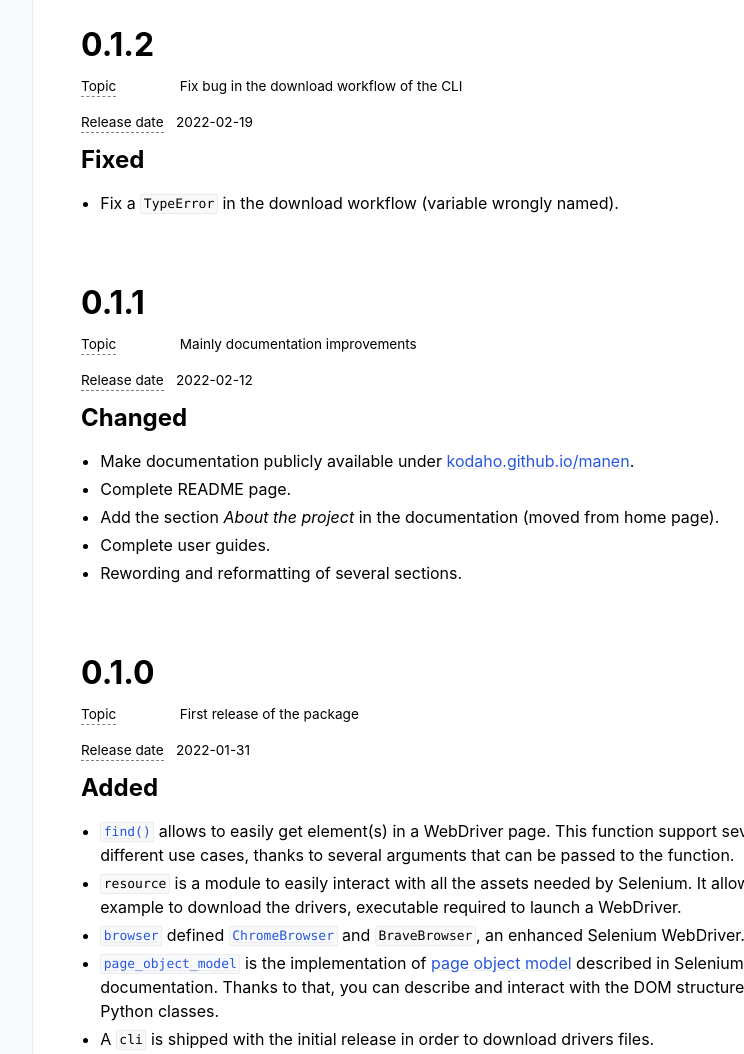
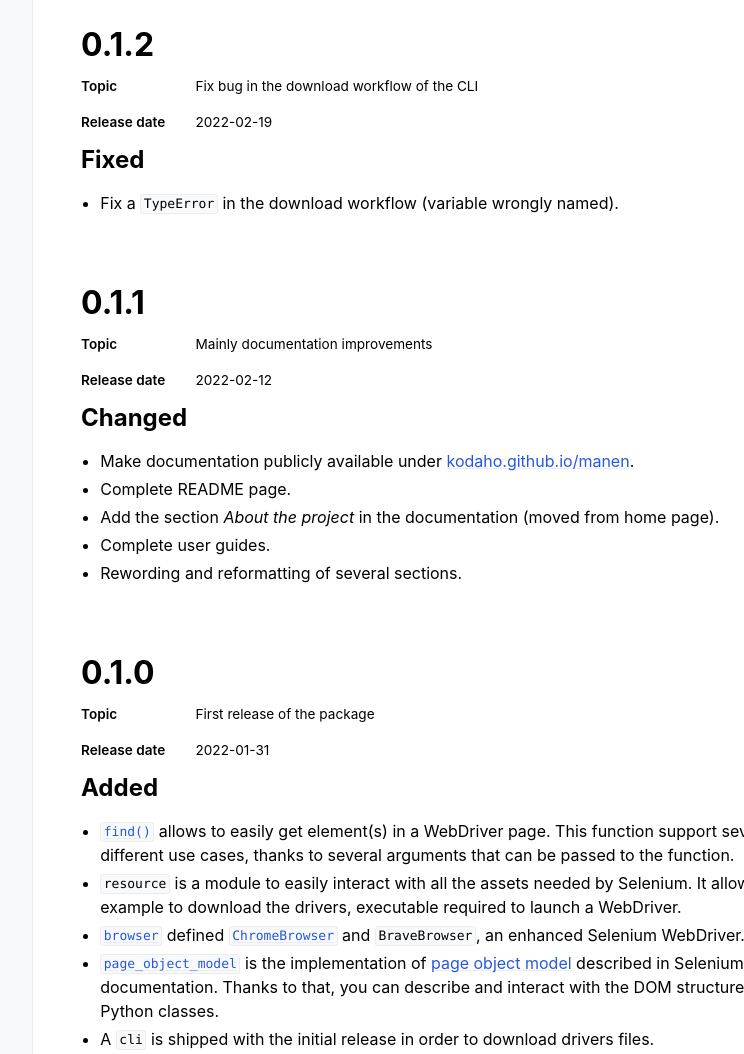
Before and after one commit to kodaho/manen, a plain HTML site: page docs/changelog.html in a window 1280 px wide. Shown: the part 1543-2597 px from the top of the page, without its empty margins (311-1055 px from the left). Drawn offline with Linux system fonts and the light colour scheme.

Commit message:
📚 Built documentation (v0.3.0.dev2 - 4e407bf)

```diff
--- a/docs/changelog.html
+++ b/docs/changelog.html
@@ -271,8 +271,8 @@
 <h1>Changelog<a class="headerlink" href="#changelog" title="Link to this heading">¶</a></h1>
 <section id="id1">
 <h2>0.3.0<a class="headerlink" href="#id1" title="Link to this heading">¶</a></h2>
-<p><span style="border-bottom: 1px dashed grey;padding-bottom: 2px; font-size:85%; margin-right:59px">Topic</span> <span style="font-size:85%"> Refacto &amp; major changes </span></p>
-<p><span style="border-bottom: 1px dashed grey;padding-bottom: 2px; font-size:85%; margin-right:8px">Release date</span> <span style="font-size:85%"> 2022-03-06 </span></p>
+<p><span style="display: inline-block; width: 110px; font-size:85%; font-weight: 600;">Topic</span> <span style="font-size:85%"> Refacto &amp; major changes </span></p>
+<p><span style="display: inline-block; width: 110px; font-size:85%; font-weight: 600;">Release date</span> <span style="font-size:85%"> 2022-03-06 </span></p>
 <div class="admonition warning">
 <p class="admonition-title">Warning</p>
 <p>Even if it’s a minor release, this version represents a major change for the project; the
@@ -313,8 +313,8 @@ available publicly.</p></li>
 </section>
 <section id="id2">
 <h2>0.2.0<a class="headerlink" href="#id2" title="Link to this heading">¶</a></h2>
-<p><span style="border-bottom: 1px dashed grey;padding-bottom: 2px; font-size:85%; margin-right:59px">Topic</span> <span style="font-size:85%"> Rename some classes in <a class="reference internal" href="manen/manen.page_object_model.html#module-manen.page_object_model" title="manen.page_object_model"><code class="xref py py-mod docutils literal notranslate"><span class="pre">page_object_model</span></code></a> and improve CLI </span></p>
-<p><span style="border-bottom: 1px dashed grey;padding-bottom: 2px; font-size:85%; margin-right:8px">Release date</span> <span style="font-size:85%"> 2022-02-19 </span></p>
+<p><span style="display: inline-block; width: 110px; font-size:85%; font-weight: 600;">Topic</span> <span style="font-size:85%"> Rename some classes in <a class="reference internal" href="manen/manen.page_object_model.html#module-manen.page_object_model" title="manen.page_object_model"><code class="xref py py-mod docutils literal notranslate"><span class="pre">page_object_model</span></code></a> and improve CLI </span></p>
+<p><span style="display: inline-block; width: 110px; font-size:85%; font-weight: 600;">Release date</span> <span style="font-size:85%"> 2022-02-19 </span></p>
 <section id="added">
 <h3>Added<a class="headerlink" href="#added" title="Link to this heading">¶</a></h3>
 <ul class="simple">
@@ -345,8 +345,8 @@ private/special methods and classes other than the ones in <code class="docutils
 </section>
 <section id="id4">
 <h2>0.1.2<a class="headerlink" href="#id4" title="Link to this heading">¶</a></h2>
-<p><span style="border-bottom: 1px dashed grey;padding-bottom: 2px; font-size:85%; margin-right:59px">Topic</span> <span style="font-size:85%">  Fix bug in the download workflow of the CLI </span></p>
-<p><span style="border-bottom: 1px dashed grey;padding-bottom: 2px; font-size:85%; margin-right:8px">Release date</span> <span style="font-size:85%"> 2022-02-19 </span></p>
+<p><span style="display: inline-block; width: 110px; font-size:85%; font-weight: 600;">Topic</span> <span style="font-size:85%">  Fix bug in the download workflow of the CLI </span></p>
+<p><span style="display: inline-block; width: 110px; font-size:85%; font-weight: 600;">Release date</span> <span style="font-size:85%"> 2022-02-19 </span></p>
 <section id="id5">
 <h3>Fixed<a class="headerlink" href="#id5" title="Link to this heading">¶</a></h3>
 <ul class="simple">
@@ -359,8 +359,8 @@ private/special methods and classes other than the ones in <code class="docutils
 </section>
 <section id="id6">
 <h2>0.1.1<a class="headerlink" href="#id6" title="Link to this heading">¶</a></h2>
-<p><span style="border-bottom: 1px dashed grey;padding-bottom: 2px; font-size:85%; margin-right:59px">Topic</span> <span style="font-size:85%"> Mainly documentation improvements </span></p>
-<p><span style="border-bottom: 1px dashed grey;padding-bottom: 2px; font-size:85%; margin-right:8px">Release date</span> <span style="font-size:85%"> 2022-02-12 </span></p>
+<p><span style="display: inline-block; width: 110px; font-size:85%; font-weight: 600;">Topic</span> <span style="font-size:85%"> Mainly documentation improvements </span></p>
+<p><span style="display: inline-block; width: 110px; font-size:85%; font-weight: 600;">Release date</span> <span style="font-size:85%"> 2022-02-12 </span></p>
 <section id="id7">
 <h3>Changed<a class="headerlink" href="#id7" title="Link to this heading">¶</a></h3>
 <ul class="simple">
@@ -378,8 +378,8 @@ private/special methods and classes other than the ones in <code class="docutils
 </section>
 <section id="id8">
 <h2>0.1.0<a class="headerlink" href="#id8" title="Link to this heading">¶</a></h2>
-<p><span style="border-bottom: 1px dashed grey;padding-bottom: 2px; font-size:85%; margin-right:59px">Topic</span> <span style="font-size:85%"> First release of the package </span></p>
-<p><span style="border-bottom: 1px dashed grey;padding-bottom: 2px; font-size:85%; margin-right:8px">Release date</span> <span style="font-size:85%"> 2022-01-31 </span></p>
+<p><span style="display: inline-block; width: 110px; font-size:85%; font-weight: 600;">Topic</span> <span style="font-size:85%"> First release of the package </span></p>
+<p><span style="display: inline-block; width: 110px; font-size:85%; font-weight: 600;">Release date</span> <span style="font-size:85%"> 2022-01-31 </span></p>
 <section id="id9">
 <h3>Added<a class="headerlink" href="#id9" title="Link to this heading">¶</a></h3>
 <ul class="simple">
```
Also changed, not shown: docs/_sources/changelog.rst.txt, 1 other file.
